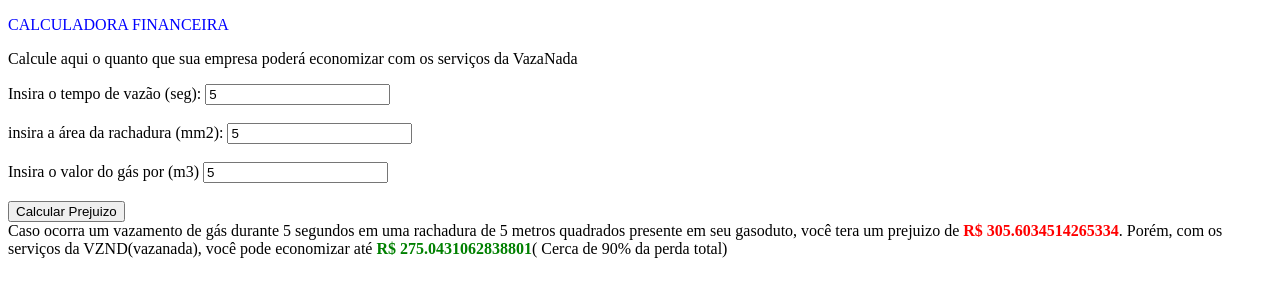
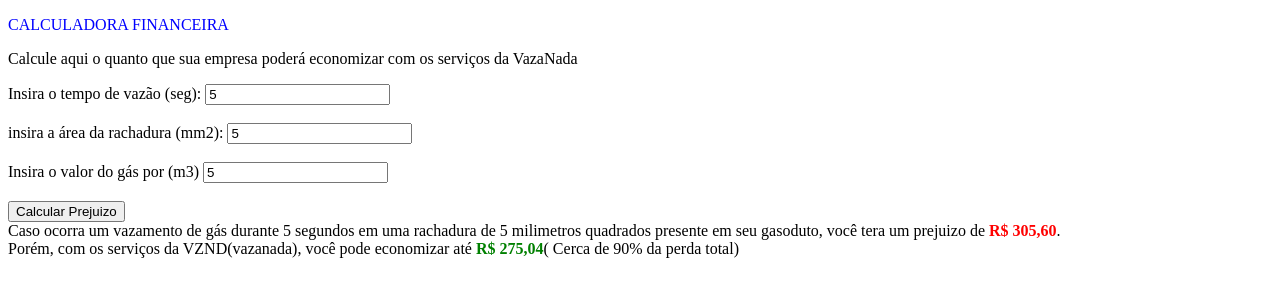
Before and after one commit to Robert1730/VazaNada, a plain HTML site: page calculadora_financeira.html in a window 1280 px wide. Both pictures are taken after typing "5", "5", "5" into the empty fields and a click on the button "Calcular Prejuizo". Drawn offline with Linux system fonts and the light colour scheme.

Commit message:
formatação

```diff
--- a/calculadora_financeira.html
+++ b/calculadora_financeira.html
@@ -62,7 +62,8 @@
 
         var economia = 0.9 * prejuizo
 
-        div_mensagem.innerHTML = `Caso ocorra um vazamento de gás durante ${tempo_vazao} segundos em uma rachadura de ${area_buraco * 1000} metros quadrados presente em seu gasoduto, você tera um prejuizo de <b style="color:red">R$ ${prejuizo}</b>. Porém, com os serviços da VZND(vazanada), você pode economizar até  <b style = "color:green"> R$ ${economia}</b>( Cerca de 90% da perda total) `
+        div_mensagem.innerHTML = `Caso ocorra um vazamento de gás durante ${tempo_vazao} segundos em uma rachadura de ${area_buraco * 1000} milimetros quadrados presente em seu gasoduto, você tera um prejuizo de <b style="color:red"> ${prejuizo.toLocaleString('pt-br', {style:'currency', currency:'BRL'})}</b>. <br>
+        Porém, com os serviços da VZND(vazanada), você pode economizar até  <b style = "color:green"> ${economia.toLocaleString('pt-br', {style:'currency', currency:'BRL'})}</b>( Cerca de 90% da perda total) `
 
 
     }
```
